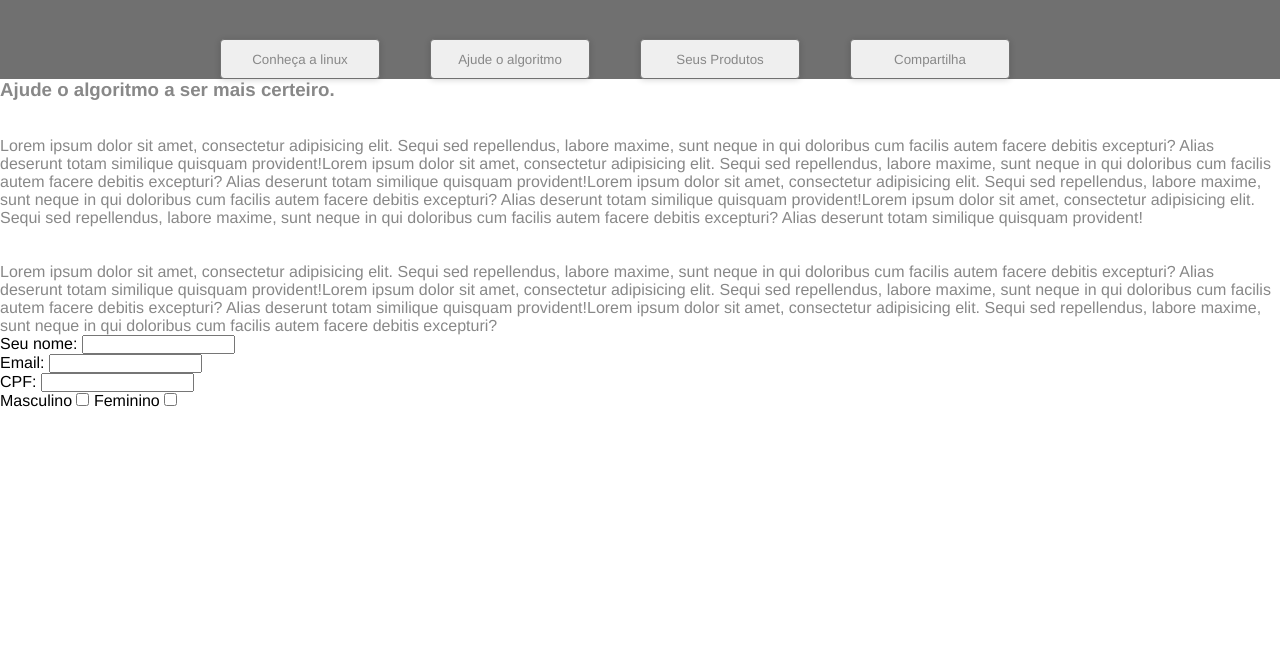
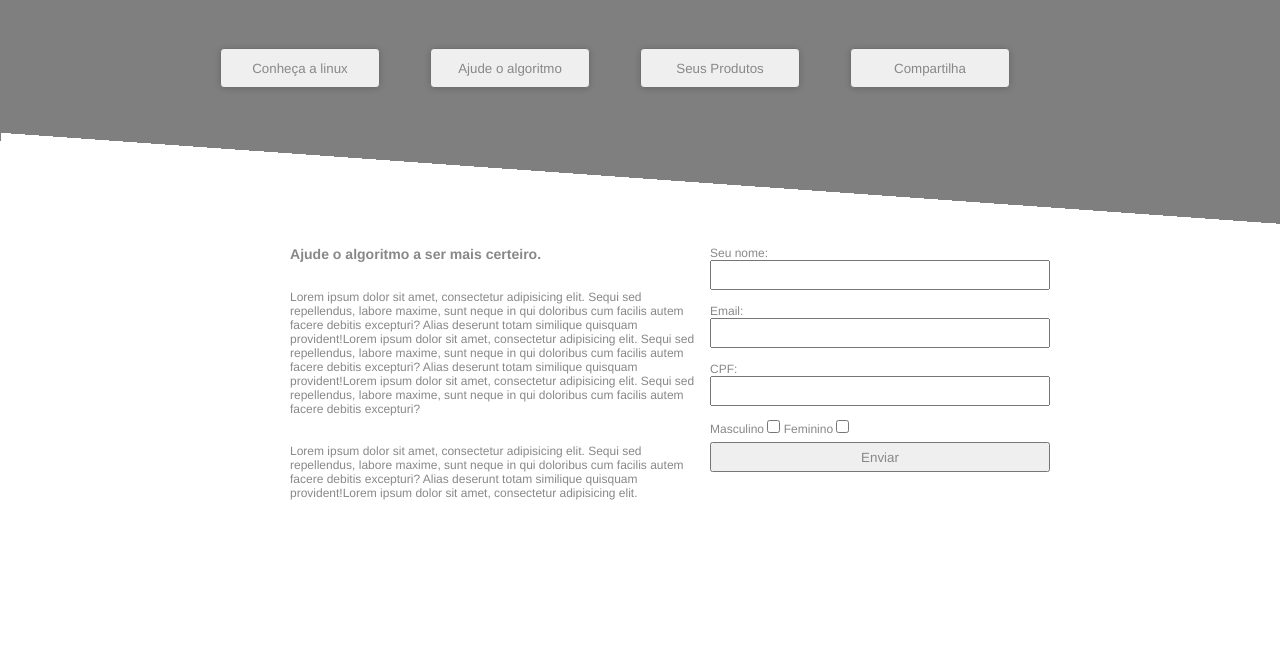
Before and after one commit to dreCezario/DesafioCurso, a plain HTML site: page index.html in a window 1280 px wide. Shown: the part 154-800 px from the top of the page. Drawn offline with Linux system fonts and the light colour scheme.

Commit message:
adiocionado a tag article e form, e alguns estilos

```diff
--- a/css/style.css
+++ b/css/style.css
@@ -5,13 +5,16 @@
     font-family: Helvetica, sans-serif;
 }
 
+/**********
+* HEADER
+**********/
+
 .header {
+    background-image: url(/css/fundo.png);
     text-align: center;
-    width: 100%;
-    height: 100%;
+    height: 400px;
     top: 40px;
     left: 0px;
-    background: #707070;
     color: white;
 }
 
@@ -45,6 +48,54 @@
     border-radius: 4px;
 }
 
+/**********
+* SECTION
+**********/
+
+.firstSection {
+    display: flex;
+    margin: 0 290px;
+    font-size: 12px;
+}
+
 .article {
     color: #888888;
+    width: 60%;
 }
+
+.form {
+    color: #888888;
+    width: 40%;
+}
+
+.form .inputText {
+    width: 340px;
+    height: 30px;
+}
+
+.form .divButton button {
+    width: 340px;
+    height: 30px;
+    color: #888888;
+}
+
+#checkbox1 {
+    border-radius: 5px 5px 5px 5px;
+
+}
+
+#checkbox2 {
+    border-radius: 50px 50px 50px 50px;
+
+}
+
+.divInput {
+    display: flex;
+    flex-direction: column;
+}
+
+.divButton {
+    margin-top: 6px;
+    display: flex;
+    flex-direction: column;
+}
--- a/index.html
+++ b/index.html
@@ -9,7 +9,7 @@
 
 </head>
 <body>
-    <section>
+
     <header id="header" class="header">
         <br><br><br>
         <h4>uma seleção de produtos</h4>
@@ -30,32 +30,37 @@
             </li>
         </ul>
     </header>
-    </section>
 
-    <section>
+
+    <section class="firstSection">
         <article class="article">
             <h3>Ajude o algoritmo a ser mais certeiro.</h3>
             <br><br>
-            <p>Lorem ipsum dolor sit amet, consectetur adipisicing elit. Sequi sed repellendus, labore maxime, sunt neque in qui doloribus cum facilis autem facere debitis excepturi? Alias deserunt totam similique quisquam provident!Lorem ipsum dolor sit amet, consectetur adipisicing elit. Sequi sed repellendus, labore maxime, sunt neque in qui doloribus cum facilis autem facere debitis excepturi? Alias deserunt totam similique quisquam provident!Lorem ipsum dolor sit amet, consectetur adipisicing elit. Sequi sed repellendus, labore maxime, sunt neque in qui doloribus cum facilis autem facere debitis excepturi? Alias deserunt totam similique quisquam provident!Lorem ipsum dolor sit amet, consectetur adipisicing elit. Sequi sed repellendus, labore maxime, sunt neque in qui doloribus cum facilis autem facere debitis excepturi? Alias deserunt totam similique quisquam provident!</p>
+            <p>Lorem ipsum dolor sit amet, consectetur adipisicing elit. Sequi sed repellendus, labore maxime, sunt neque in qui doloribus cum facilis autem facere debitis excepturi? Alias deserunt totam similique quisquam provident!Lorem ipsum dolor sit amet, consectetur adipisicing elit. Sequi sed repellendus, labore maxime, sunt neque in qui doloribus cum facilis autem facere debitis excepturi? Alias deserunt totam similique quisquam provident!Lorem ipsum dolor sit amet, consectetur adipisicing elit. Sequi sed repellendus, labore maxime, sunt neque in qui doloribus cum facilis autem facere debitis excepturi?</p>
             <br><br>
-            <p>Lorem ipsum dolor sit amet, consectetur adipisicing elit. Sequi sed repellendus, labore maxime, sunt neque in qui doloribus cum facilis autem facere debitis excepturi? Alias deserunt totam similique quisquam provident!Lorem ipsum dolor sit amet, consectetur adipisicing elit. Sequi sed repellendus, labore maxime, sunt neque in qui doloribus cum facilis autem facere debitis excepturi? Alias deserunt totam similique quisquam provident!Lorem ipsum dolor sit amet, consectetur adipisicing elit. Sequi sed repellendus, labore maxime, sunt neque in qui doloribus cum facilis autem facere debitis excepturi?</p>
+            <p>Lorem ipsum dolor sit amet, consectetur adipisicing elit. Sequi sed repellendus, labore maxime, sunt neque in qui doloribus cum facilis autem facere debitis excepturi? Alias deserunt totam similique quisquam provident!Lorem ipsum dolor sit amet, consectetur adipisicing elit.</p>
 
         </article>
 
-        <form>
+        <form class="form">
+            <div class="divInput">
                 <label>Seu nome:</label>
-            <input type="text">
+                <input type="text" class="inputText">
                 <br>
                 <label>Email:</label>
-            <input type="text">
+                <input type="text" class="inputText">
                 <br>
                 <label>CPF:</label>
-            <input type="text">
+                <input type="text" class="inputText">
                 <br>
+            </div>
             <label>Masculino</label>
-            <input type="checkbox" name="" id="">
+            <input type="checkbox" name="" id="checkbox1">
             <label>Feminino</label>
-            <input type="checkbox" name="" id="">
+            <input type="checkbox" name="" id="checkbox2">
+            <div class="divButton">
+                <button type="submit">Enviar</button>
+            </div>
         </form>
     </section>
     </section>
```
Also changed, not shown: css/fundo.png (added), 1 other file. Lines whose indentation alone changed are shown as unchanged.
